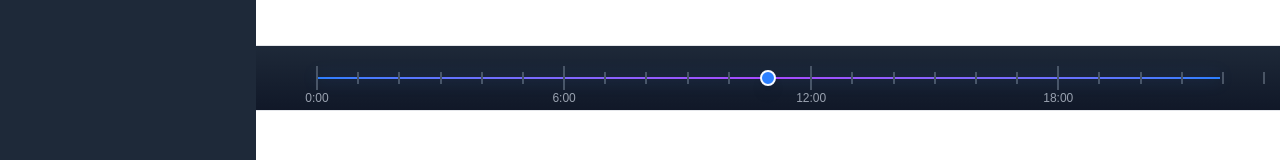
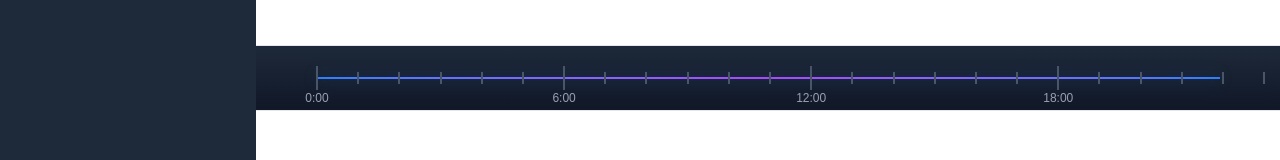
Before and after one commit to Banana1001/ShadyAgents, a Next.js app in the folder web-app/: page / in a window 1280 px wide. Both pictures are taken after a click on the element "Project Alpha". Shown: the part 305-465 px from the top of the page. Built offline with nearby package versions, Linux system fonts and the light colour scheme.

Commit message:
removed center marker from Timeline component

```diff
--- a/web-app/app/components/Timeline.tsx
+++ b/web-app/app/components/Timeline.tsx
@@ -49,10 +49,6 @@ export default function Timeline({
         </div>
       ))}
 
-      {/* Center marker */}
-      <div className="absolute left-1/2 top-1/2 transform -translate-x-1/2 -translate-y-1/2">
-        <div className="w-4 h-4 bg-blue-500 rounded-full border-2 border-white shadow-lg"></div>
-      </div>
 
       {/* Glow effect */}
       <div
```
